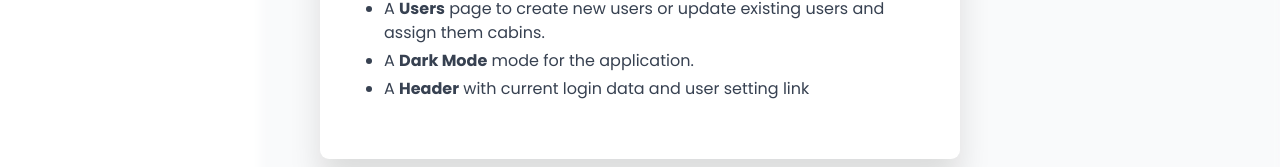
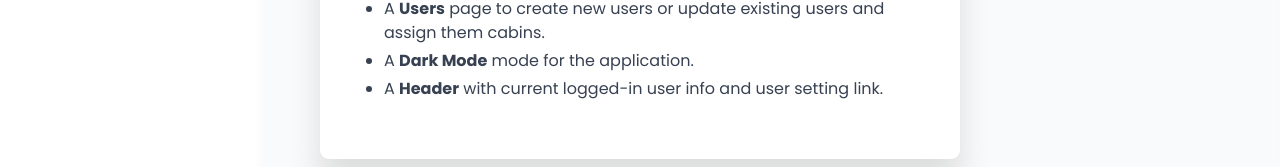
Before and after one commit to Gitax18/the-wild-oasis, a React (Vite) app: page /dashboard in a window 1280 px wide. Both pictures are taken after a click on the button "Site under construction, press me to know more". Shown: the part 470-637 px from the top of the page. Built offline with nearby package versions, Linux system fonts and the light colour scheme; a web font is replaced by a local one.

Commit message:
small improvements

```diff
--- a/src/ui/MessageContainer.jsx
+++ b/src/ui/MessageContainer.jsx
@@ -52,7 +52,7 @@ function MessageContainer() {
         <h3>Upcoming Features</h3>
         <UL>
           <LI>
-            <strong>Authentication</strong> for users to perform CRUD on data
+            <strong>Authentication</strong> for users to perform CRUD on data.
           </LI>
           <LI>
             A proper <strong>Dashboard</strong> to analyse data through charts
@@ -66,8 +66,8 @@ function MessageContainer() {
             A <strong>Dark Mode</strong> mode for the application.
           </LI>
           <LI>
-            A <strong>Header</strong> with current login data and user setting
-            link
+            A <strong>Header</strong> with current logged-in user info and user
+            setting link.
           </LI>
         </UL>
       </div>
```
